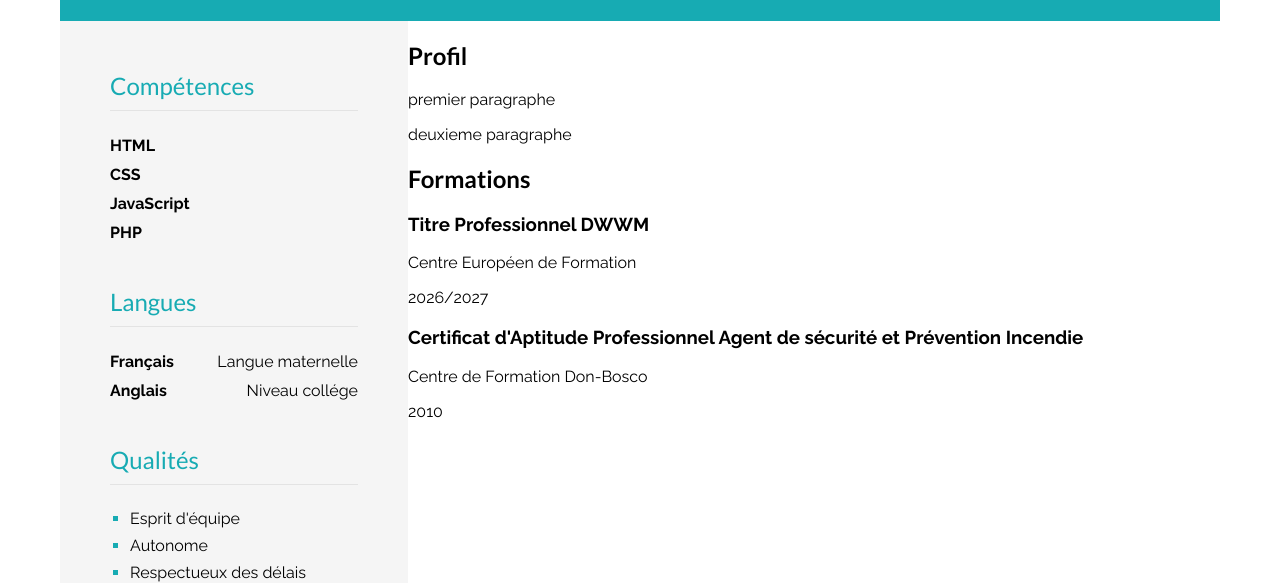
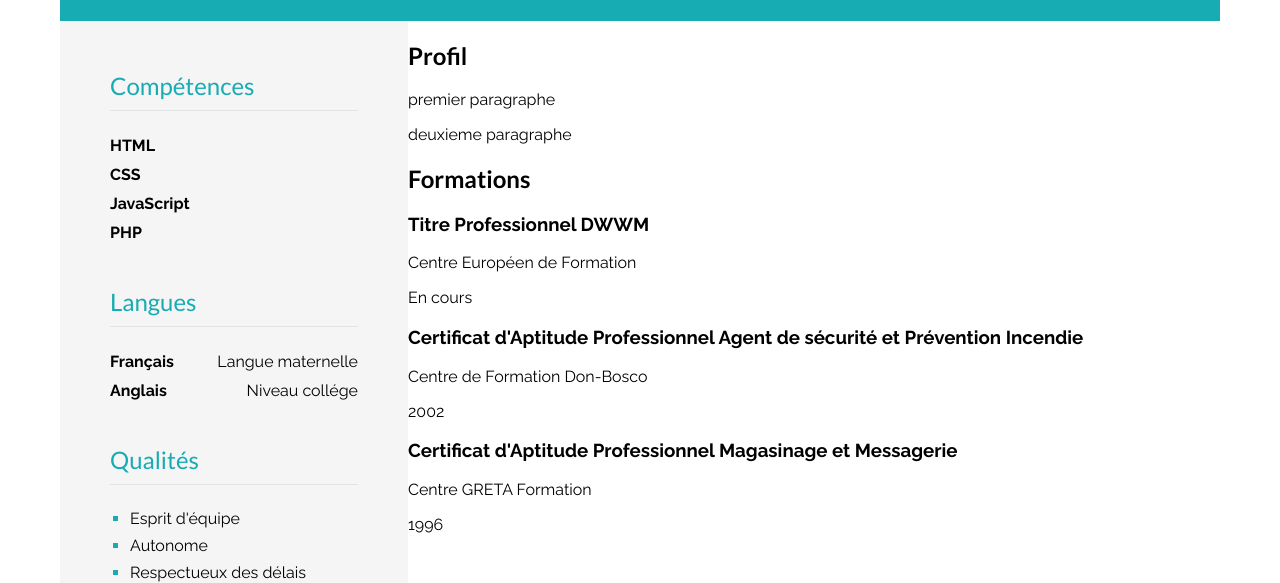
Before and after one commit to romuald67300-rgb/cv-en-ligne, a plain HTML site: page index.html in a window 1280 px wide. Shown: the part 214-797 px from the top of the page. Drawn offline with Linux system fonts and the light colour scheme.

Commit message:
Complément des formations

```diff
--- a/index.html
+++ b/index.html
@@ -77,14 +77,21 @@
                             <h3>Titre Professionnel DWWM</h3>
                             <p>Centre Européen de Formation</p>
                         </div>
-                        <p>2026/2027</p>
+                        <p>En cours</p>
                     </article>
                     <article>
                         <div>
                             <h3>Certificat d'Aptitude Professionnel Agent de sécurité et Prévention Incendie</h3>
                             <p>Centre de Formation Don-Bosco</p>
                         </div>
-                        <p>2010</p>
+                        <p>2002</p>
+                    </article>
+                    <article>
+                        <div>
+                            <h3>Certificat d'Aptitude Professionnel Magasinage et Messagerie</h3>
+                            <p>Centre GRETA Formation</p>
+                        </div>
+                        <p>1996</p>
                     </article>
                 </section>
 
```
